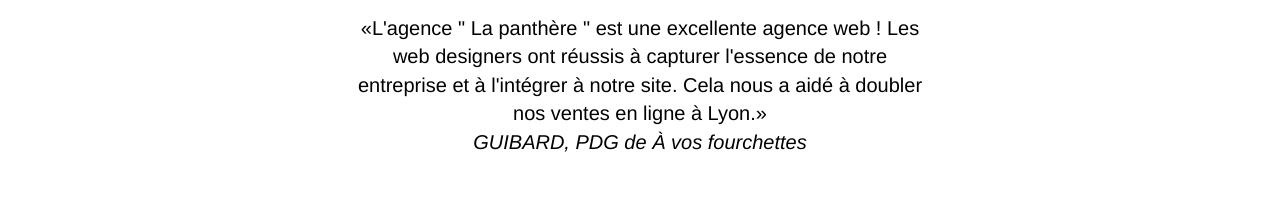
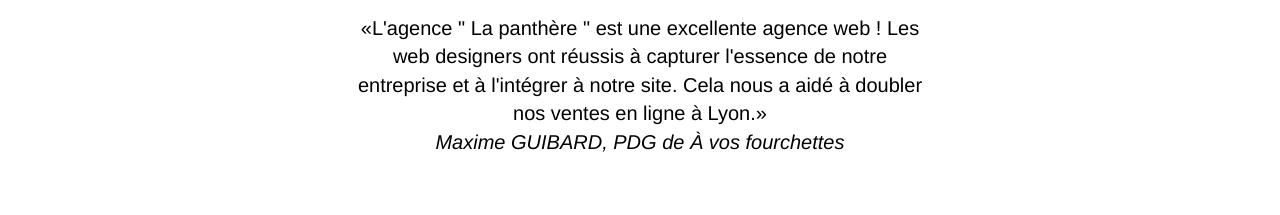
Before and after one commit to Smilen9/panthereOCR, a plain HTML site: page index.html in a window 1280 px wide. Shown: the part 1100-1315 px from the top of the page. Drawn offline with Linux system fonts and the light colour scheme.

Commit message:
Ajout prénom à la citation

```diff
--- a/index.html
+++ b/index.html
@@ -110,7 +110,7 @@
 		<div class="row voffset-lg voffset">
 			<div class="col-xs-12 col-md-8 col-md-offset-2 text-center">
 				<p class="citation"><q>L'agence " La panthère " est une excellente agence web ! Les web designers ont réussis à capturer l'essence de notre entreprise et à l'intégrer à notre site. Cela nous a aidé à doubler nos ventes en ligne à Lyon.</q><br>
-				<cite>GUIBARD, PDG de À vos fourchettes</cite></p>
+				<cite>Maxime GUIBARD, PDG de À vos fourchettes</cite></p>
 
 			</div>
 		</div>
```
